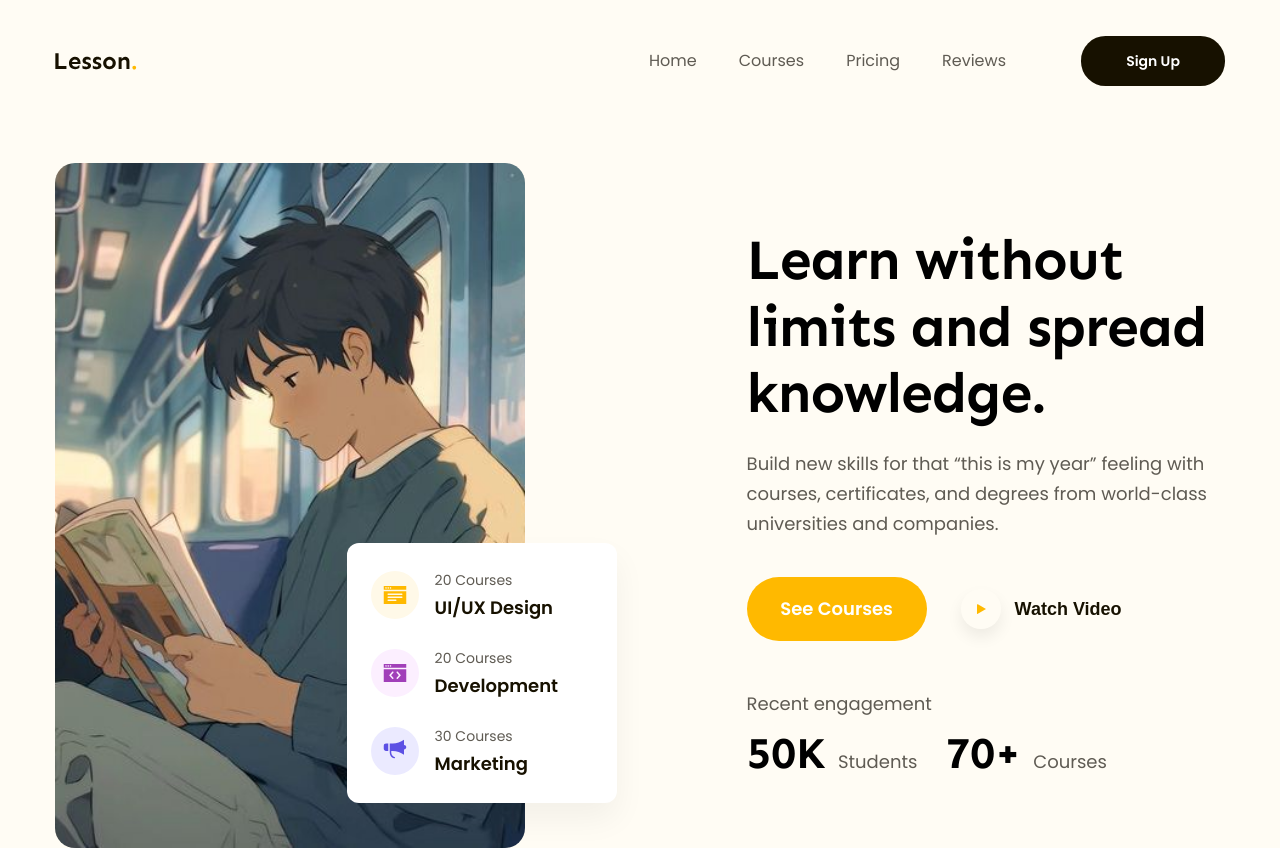
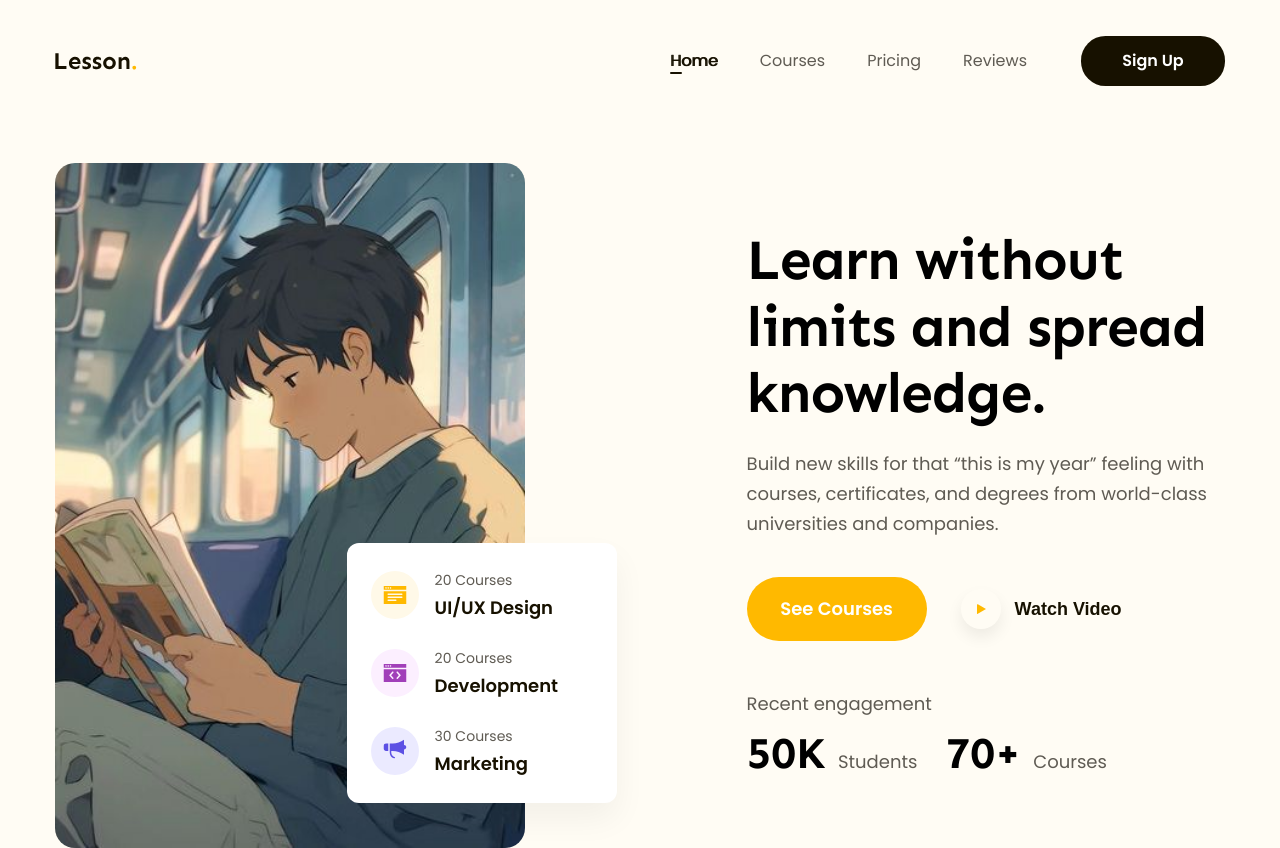
Before and after one commit to NogcTruong/Lesson, a plain HTML site: page index.html in a window 1280 px wide. Shown: the top 848 px of the page. Drawn offline with Linux system fonts and the light colour scheme.

Commit message:
Fix: Header

```diff
--- a/assets/css/style.css
+++ b/assets/css/style.css
@@ -18,6 +18,7 @@ body {
 /* Common */
 .content {
   width: 1170px;
+  max-width: calc(100% - 48px);
   margin-left: auto;
   margin-right: auto;
 }
@@ -27,8 +28,7 @@ body {
   align-items: center;
   justify-content: center;
   border-radius: 24.5px;
-  min-width: 144px;
-  text-decoration: none;
+  min-width: 118px;
   background-color: #171100;
   cursor: pointer;
   color: #ffffff;
@@ -36,6 +36,10 @@ body {
   font-weight: 600;
   line-height: 1.86;
   height: 50px;
+}
+
+a {
+  text-decoration: none;
 }
 
 .btn:hover {
@@ -52,43 +56,47 @@ body {
   /* box-shadow: 0px -4px 12px 0px #000; */
 }
 
-.fixed-header .navbar {
+.fixed-header .body {
   display: flex;
   align-items: center;
   padding: 12px 0;
 }
 
-.fixed-header .navbar .list {
+.fixed-header .body .list {
   display: flex;
   margin-left: 512px;
-  gap: 42px;
 }
 
-.fixed-header .navbar .active-link {
+.fixed-header .body .active-link {
   margin-left: auto;
+  font-size: 1.6rem;
+  font-weight: 600;
+  min-width: 144px;
 }
 
-.navbar .list .item a {
+.body .list .item a {
   position: relative;
   font-size: 1.6rem;
   font-weight: 400;
   color: #5f5b53;
-  text-decoration: none;
+  padding: 8px 21px;
 }
 
-.navbar .list .item a:hover {
+.body .list .item.active a,
+.body .list .item a:hover {
   color: #171100;
-  font-weight: bold;
+  text-shadow: 1px 0 0 currentColor;
 }
 
-.navbar .list .item a:hover::after {
+.body .list .item.active a::after,
+.body .list .item a:hover::after {
   position: absolute;
-  left: 0;
-  bottom: -4px;
+  left: 21px;
+  bottom: 6px;
   content: "";
   display: block;
   width: 12px;
-  height: 4px;
+  height: 2px;
   border-radius: 1px;
   background-color: #171100;
 }
@@ -360,7 +368,6 @@ body {
   font-weight: 600;
   line-height: 1.67;
   color: #171100;
-  text-decoration: none;
 }
 
 .course-info .head .value {
@@ -706,7 +713,6 @@ body {
 
 .footer .column .socials a {
   margin-right: 18px;
-  text-decoration: none;
 }
 
 .footer .column .title {
@@ -724,7 +730,6 @@ body {
 }
 
 .footer .column .list a {
-  text-decoration: none;
   font-size: 1.4rem;
   font-weight: 400;
   line-height: 1.75;
--- a/index.html
+++ b/index.html
@@ -23,10 +23,11 @@
     <header class="fixed-header">
       <div class="content">
         <!-- Navbar -->
+        <div class="body">
+          <img src="./assets/img/logo.svg" alt="Lesson." />
           <nav class="navbar">
-          <img src="./assets/img/logo.svg" alt="Lesson." />
             <ul class="list">
-            <li class="item">
+              <li class="item active">
                 <a href="#!">Home</a>
               </li>
               <li class="item">
@@ -39,8 +40,9 @@
                 <a href="#!">Reviews</a>
               </li>
             </ul>
+          </nav>
           <a class="btn active-link">Sign Up</a>
-        </nav>
+        </div>
       </div>
     </header>
     <main>
```
Lines whose indentation alone changed are shown as unchanged.
